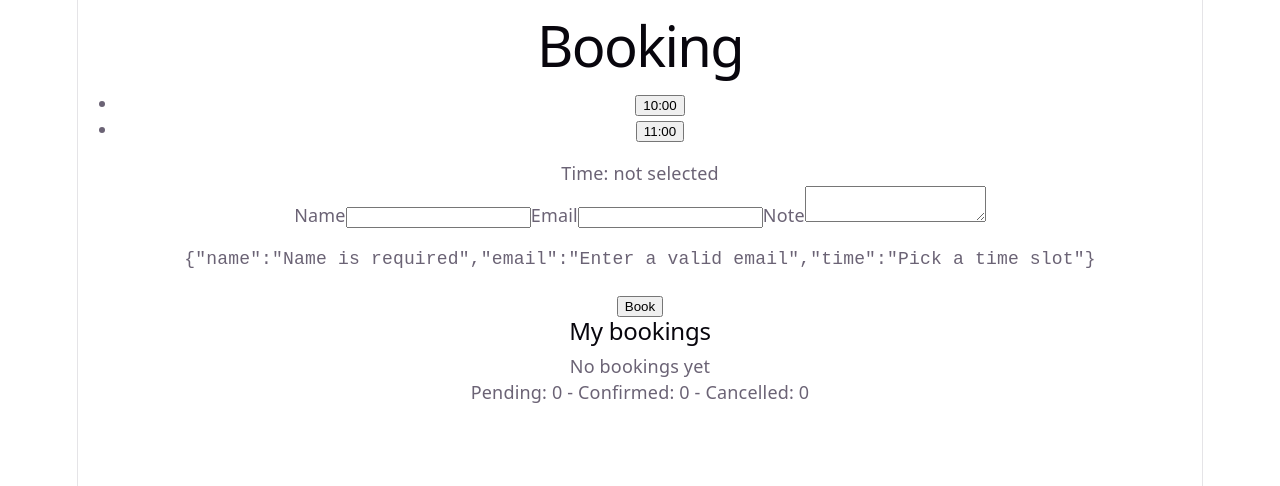
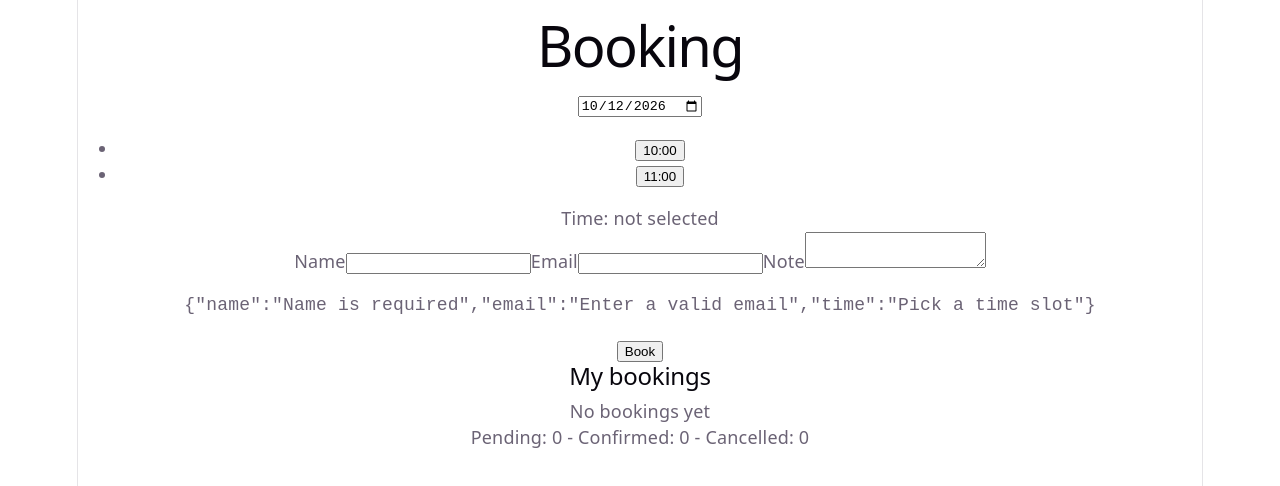
Before and after one commit to Ninabanina/booking-app, a React (Vite) app: page / in a window 1280 px wide. Shown: the top 486 px of the page. Built offline with nearby package versions, Linux system fonts and the light colour scheme.

Commit message:
Add date selection and per-date slot lookup

```diff
--- a/src/App.tsx
+++ b/src/App.tsx
@@ -6,22 +6,30 @@ import type { Booking, BookingFormData, TimeSlot } from './types'
 import { BookingList } from './components/BookingList'
 import { countByStatus } from './utils'
 
-const slots: TimeSlot[] = [
-  { time: '09:00', available: false },
-  { time: '10:00', available: true },
-  { time: '11:00', available: true }
-]
+const slotsByDate: Record<string, TimeSlot[]> = {
+  '2026-10-12': [
+    { time: '09:00', available: false },
+    { time: '10:00', available: true },
+    { time: '11:00', available: true }
+  ],
+  '2026-10-13': [
+    { time: '09:00', available: true },
+    { time: '14:00', available: true },
+  ]
+}
 
 function App() {
   const [selectedTime, setSelectedTime] = useState<string | null>(null)
   const [bookings, setBookings] = useState<Booking[]>([])
   const counts = countByStatus(bookings)
+  const [date, setDate] = useState('2026-10-12')
 
   function handleBook(data: BookingFormData) {
     const newBooking: Booking = {
       ...data,
       id: Date.now(),
-      status: 'pending'
+      status: 'pending',
+      date
     }
     setBookings([...bookings, newBooking])
   }
@@ -34,10 +42,20 @@ function App() {
     setBookings(prev => prev.map(b => (b.id === id ? { ...b, status: 'confirmed' } : b)))
    }
 
+   function getSlotsForDate(date: string): TimeSlot[] {
+    return slotsByDate[date] ?? []
+   }
+
+   function handleDateChange(newDate: string) {
+    setDate(newDate)
+    setSelectedTime(null)
+   }
+
   return (
    <main>
     <h1>Booking</h1>
-    <SlotList slots={slots} selected={selectedTime} onSelect={setSelectedTime}/>
+    <input type="date" value={date} onChange={e => handleDateChange(e.target.value)} />
+    <SlotList slots={getSlotsForDate(date)} selected={selectedTime} onSelect={setSelectedTime}/>
     <BookingForm selectedTime={selectedTime} onBook={handleBook}/>
     <h2>My bookings</h2>
     <BookingList bookings={bookings} onCancel={handleCancel} onConfirm={handleConfirm}/>
--- a/src/components/SlotList.tsx
+++ b/src/components/SlotList.tsx
@@ -10,6 +10,8 @@ type SlotListProps = {
 
 export function SlotList({slots, selected, onSelect}: SlotListProps){
     const available = getAvailableSlots(slots)
+
+    if (available.length === 0) return <p>No slots available on this date.</p>
 
     return (
         <ul>
```
